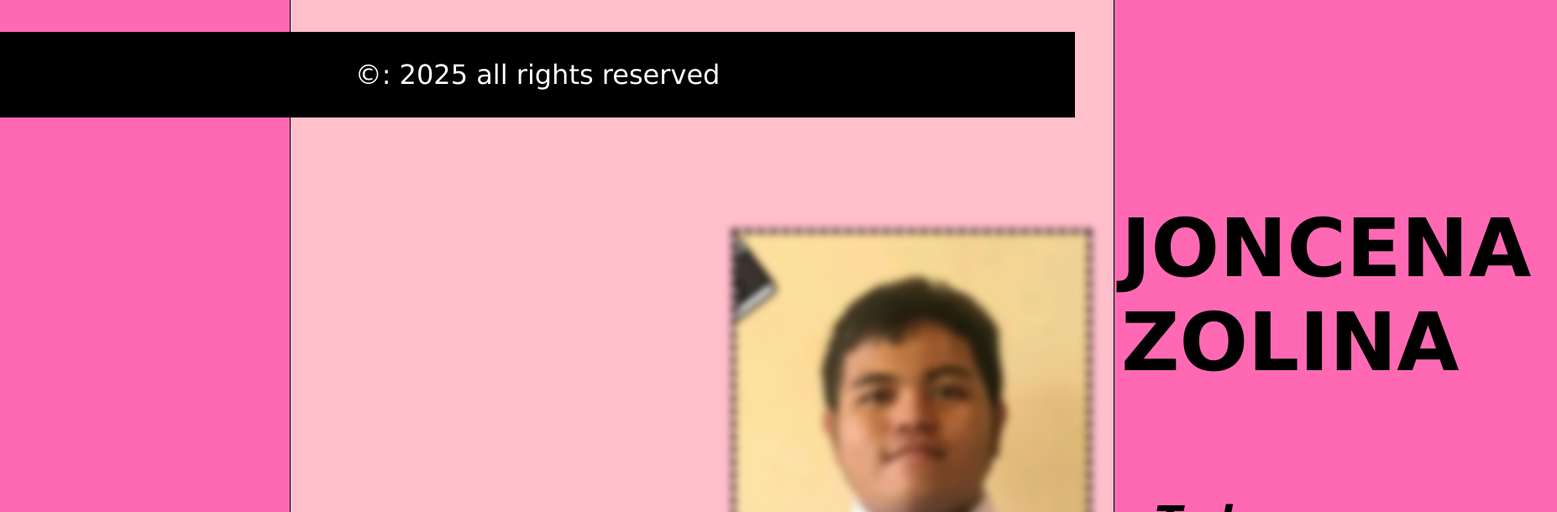
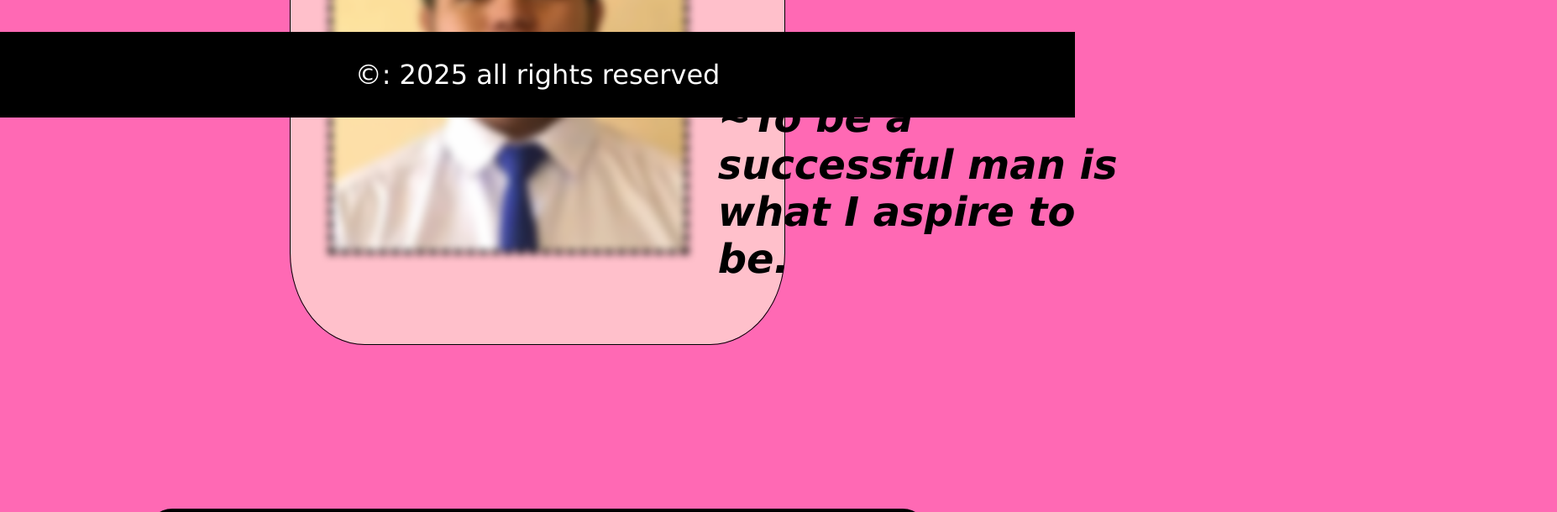
Before and after one commit to jon101-cyg/PersonalWebsite.io, a plain HTML site: page index.html in a window 1280 px wide. Shown: the part 660-1270 px from the top of the page at 84% size, 1854 px wide, since content can reach past the window. Drawn offline with Linux system fonts and the light colour scheme.

Commit message:
Update style.css

```diff
--- a/style.css
+++ b/style.css
@@ -1,7 +1,7 @@
 .main {
     display:flex;
     background-color: pink;
-    padding: 50%;
+    padding: 1%;
     margin: 20%;
     border-radius: 15%;
     outline: 1px solid black;
```
